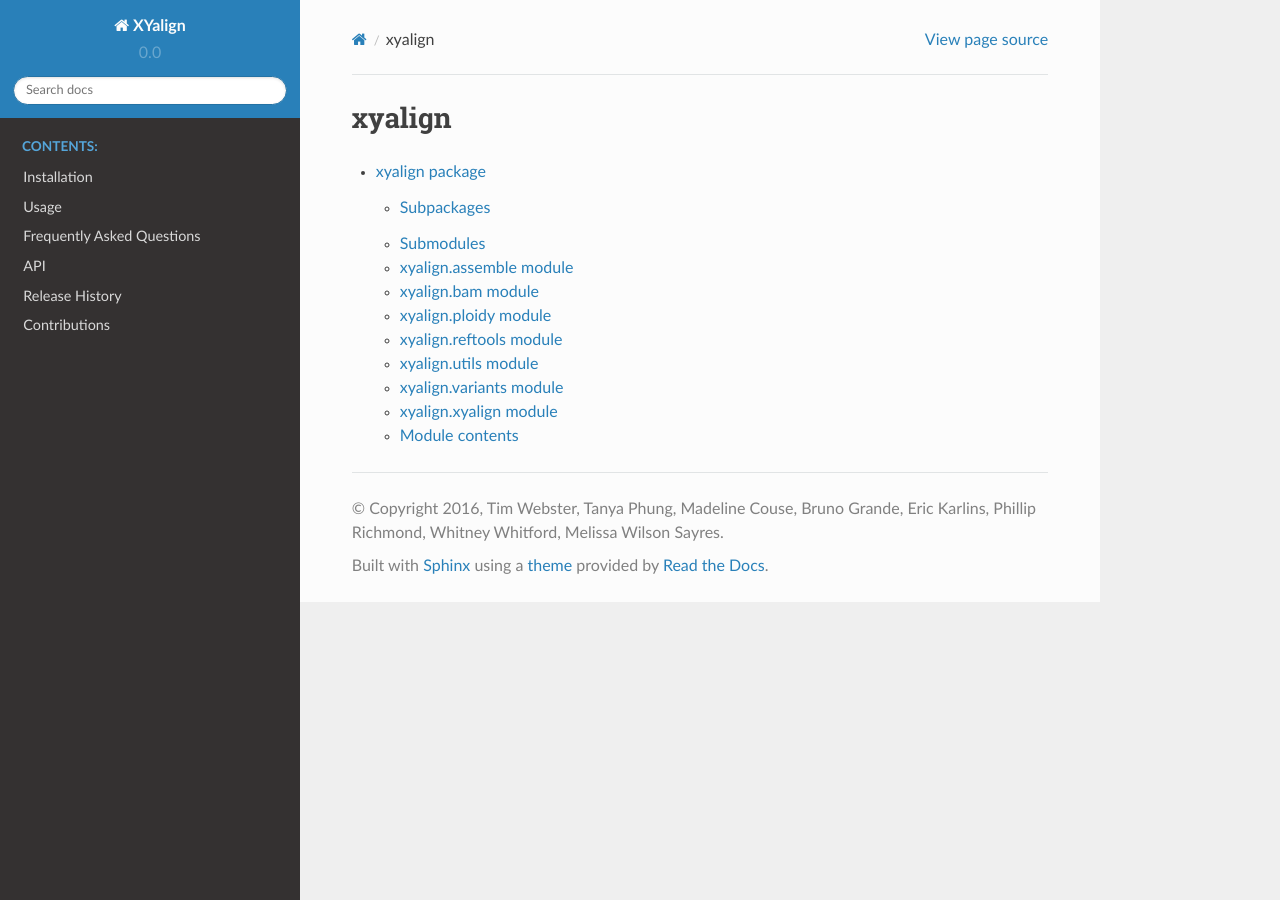
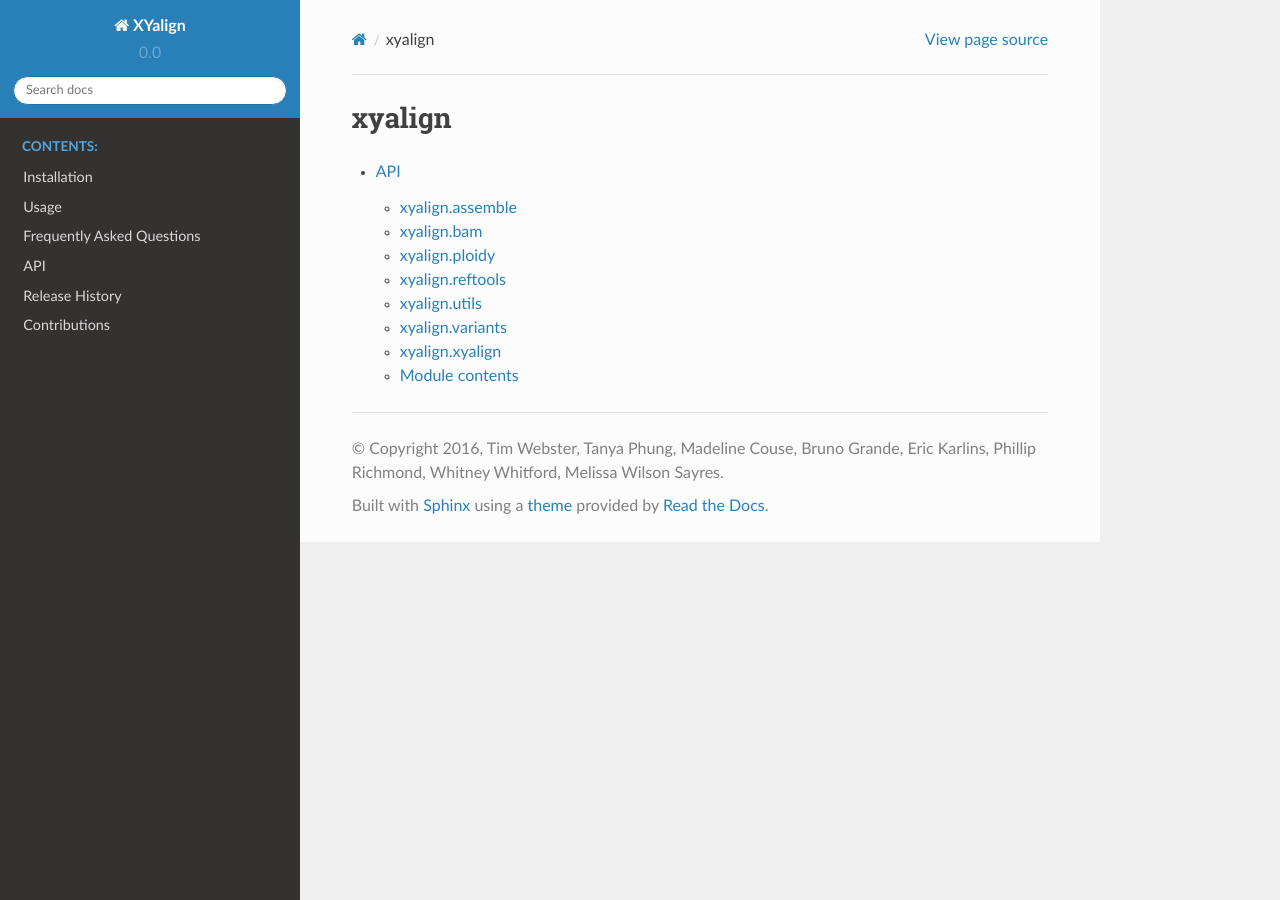
Before and after one commit to SexChrLab/XYalign, a Sphinx documentation site: the page built from docs/modules.rst, in a window 1280 px wide. Built offline with Sphinx 7.4.7 and the Read the Docs theme 2.0.0, drawn with Linux system fonts in a browser that asks for light colours; pages that are not in the unit, such as notebooks, are missing from menus.

Commit message:
Swapped in xyalign.rst instead of api.rst to try to get the api to work on read the docs.

```diff
--- a/docs/index.rst
+++ b/docs/index.rst
@@ -14,7 +14,7 @@ Sex chromosome aneuploidies are currently estimated to be as common as 1/400 in
    installation.rst
    usage.rst
    faqs.rst
-   api.rst
+   xyalign.rst
    release.rst
 
 
--- a/docs/xyalign.rst
+++ b/docs/xyalign.rst
@@ -1,66 +1,56 @@
-xyalign package
-===============
+API
+===
 
-Subpackages
------------
-
-.. toctree::
-
-    xyalign.test
-
-Submodules
-----------
-
-xyalign.assemble module
------------------------
+xyalign.assemble
+----------------
 
 .. automodule:: xyalign.assemble
     :members:
     :undoc-members:
     :show-inheritance:
 
-xyalign.bam module
-------------------
+xyalign.bam
+-----------
 
 .. automodule:: xyalign.bam
     :members:
     :undoc-members:
     :show-inheritance:
 
-xyalign.ploidy module
----------------------
+xyalign.ploidy
+--------------
 
 .. automodule:: xyalign.ploidy
     :members:
     :undoc-members:
     :show-inheritance:
 
-xyalign.reftools module
------------------------
+xyalign.reftools
+----------------
 
 .. automodule:: xyalign.reftools
     :members:
     :undoc-members:
     :show-inheritance:
 
-xyalign.utils module
---------------------
+xyalign.utils
+-------------
 
 .. automodule:: xyalign.utils
     :members:
     :undoc-members:
     :show-inheritance:
 
-xyalign.variants module
------------------------
+xyalign.variants
+----------------
 
 .. automodule:: xyalign.variants
     :members:
     :undoc-members:
     :show-inheritance:
 
-xyalign.xyalign module
-----------------------
+xyalign.xyalign
+---------------
 
 .. automodule:: xyalign.xyalign
     :members:
```
Also changed, not shown: docs/api.inc (renamed from docs/api.rst).
